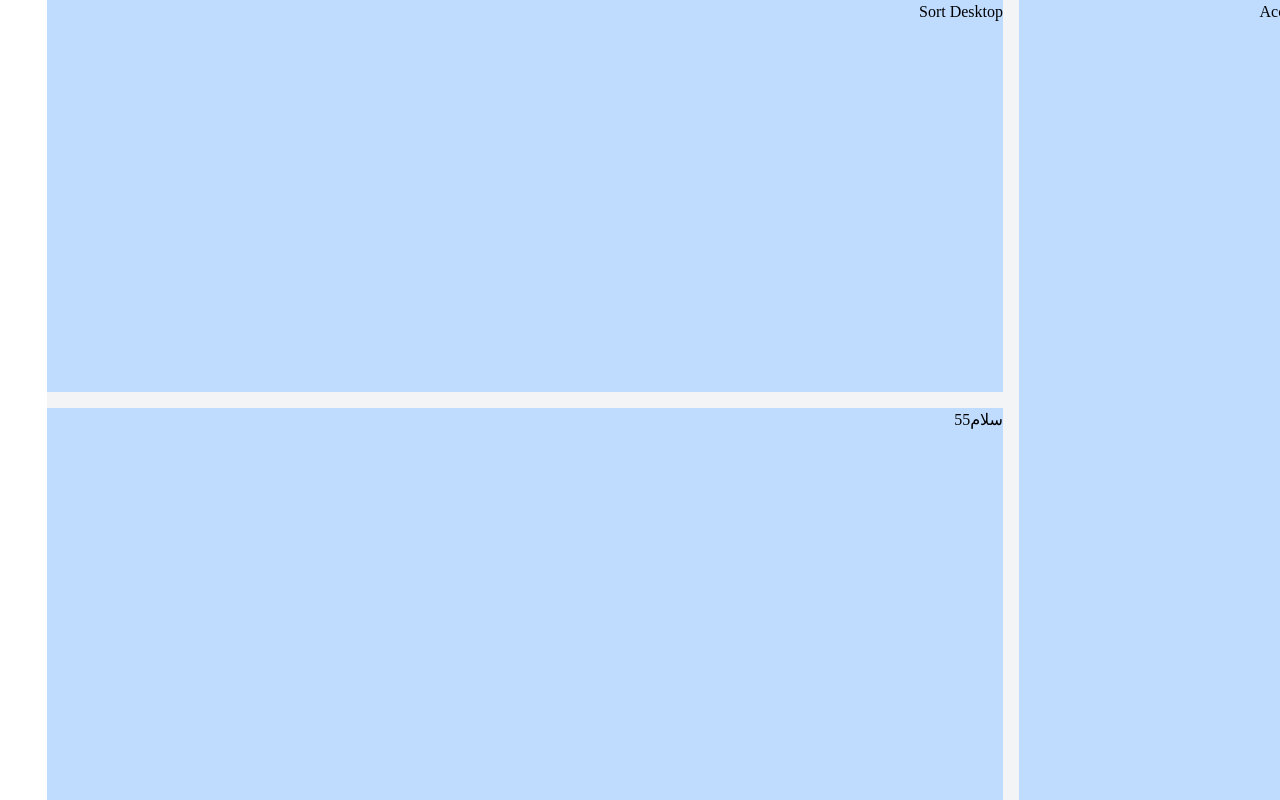
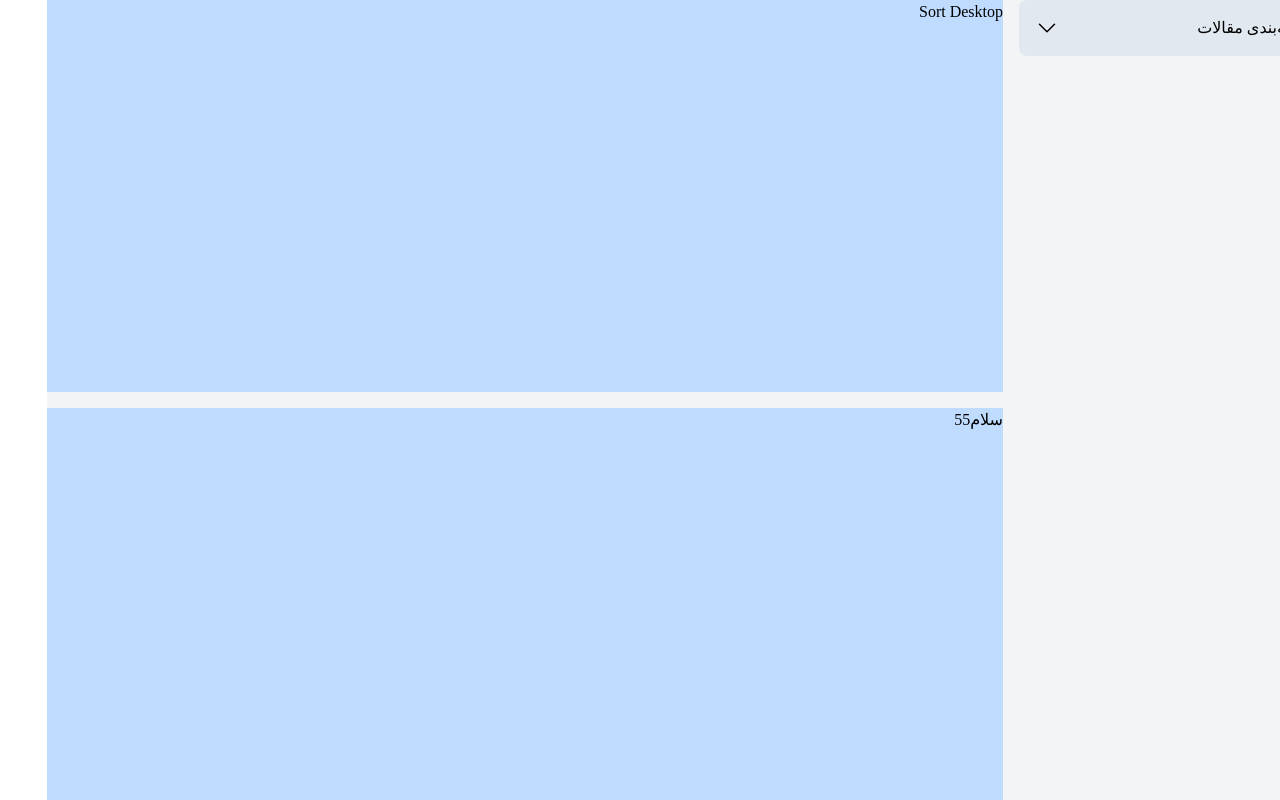
Before and after one commit to Am1rreza/Ecommerce-App, a Next.js app: page / in a window 1280 px wide. Built offline with nearby package versions, Linux system fonts and the light colour scheme; a web font is replaced by a local one.

Commit message:
accordion added

```diff
--- a/pages/index.js
+++ b/pages/index.js
@@ -1,8 +1,52 @@
+import { ChevronDownIcon } from "@heroicons/react/24/outline";
+import Link from "next/link";
+import { useState } from "react";
+
 export default function Home() {
+  const [isOpen, setIsOpen] = useState(false);
+
   return (
     <div className="grid gap-4 md:grid-cols-12 md:grid-rows-2 bg-gray-100 min-h-screen">
-      <div className="bg-blue-200 hidden md:block md:row-span-2 md:col-span-3">
-        Accordion
+      <div className="hidden md:block md:row-span-2 md:col-span-3">
+        <div className="bg-white rounded-lg overflow-hidden">
+          {/* accordion header*/}
+          <div
+            className="flex justify-between items-center p-4 cursor-pointer bg-slate-200"
+            onClick={() => setIsOpen(!isOpen)}
+          >
+            <span>دسته‌بندی مقالات</span>
+            <ChevronDownIcon
+              className={`w-6 h-6 transition-all duration-[400ms] ${
+                isOpen ? "rotate-180" : "rotate-0"
+              }`}
+            />
+          </div>
+          {/* accordion content */}
+          <div
+            className={`overflow-hidden transition-[max-height] duration-[400ms] ${
+              isOpen ? "max-h-40" : "max-h-0"
+            }`}
+          >
+            <Link
+              href={"#"}
+              className="block pr-4 py-2 mb-1 transition-all hover:bg-slate-100"
+            >
+              همه مقالات
+            </Link>
+            <Link
+              href={"#"}
+              className="block pr-4 py-2 mb-1 transition-all hover:bg-slate-100"
+            >
+              فرانت‌اند
+            </Link>
+            <Link
+              href={"#"}
+              className="block pr-4 py-2 transition-all hover:bg-slate-100"
+            >
+              بک‌اند
+            </Link>
+          </div>
+        </div>
       </div>
       <div className="bg-blue-200 hidden md:block md:col-span-9">
         Sort Desktop
```
